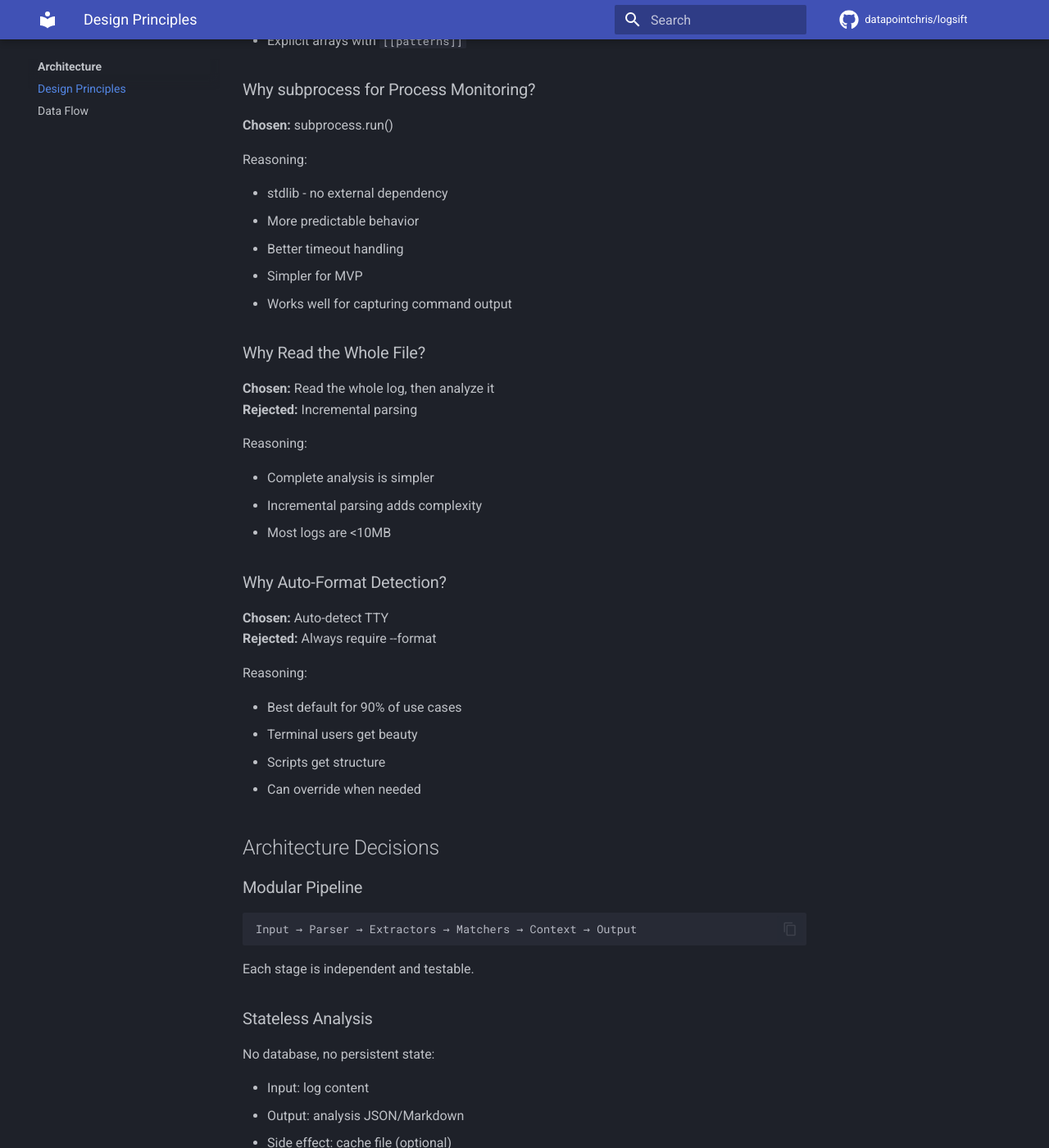
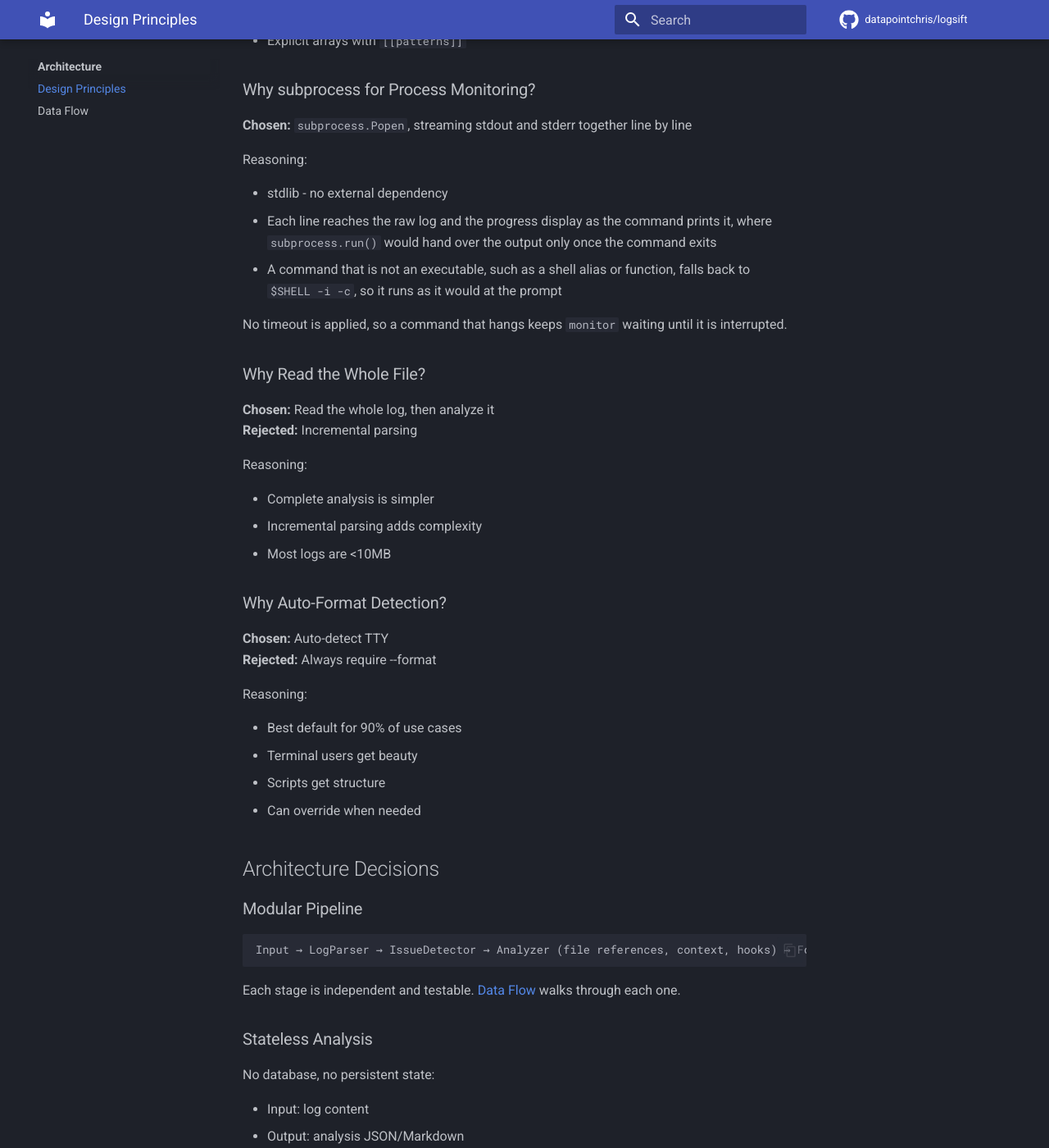
Before and after one commit to datapointchris/logsift, an MkDocs documentation site: the page built from docs/architecture/design-principles.md, in a window 1280 px wide and 1400 px high, scrolled down 2176 px. Shown: the whole window at 82% size. Built offline with MkDocs 1.6.1 and Material for MkDocs 9.7.7, drawn with Linux system fonts in a browser that asks for light colours; comment, search, counter and statistics services are not loaded; the version menu is left out.

Commit message:
docs(architecture): describe monitor's Popen stream and the real pipeline stages
The design principles said monitoring uses subprocess.run(), chosen
partly for better timeout handling, and the data flow page showed
subprocess.run capturing stdout and stderr. monitor_command streams one
merged stdout and stderr through subprocess.Popen line by line, falls
back to $SHELL -i -c for an alias or function, and sets no timeout. Both
pages now say so. The pipeline diagram named Extractors and Matchers
stages that do not exist, and now names LogParser, IssueDetector and the
Analyzer.

Agent-Name: claude-code-unattended
Agent-Session: b32776bb-b5a3-43ec-bee5-7f92e029b795
Agent-Run: 01a1c45c-0859-7cc2-a63f-41e3cdbcfbe9
Worklog: 2922.1

````diff
--- a/docs/architecture/design-principles.md
+++ b/docs/architecture/design-principles.md
@@ -80,15 +80,17 @@ Reasoning:
 
 ### Why subprocess for Process Monitoring?
 
-**Chosen:** subprocess.run()
+**Chosen:** `subprocess.Popen`, streaming stdout and stderr together line by line
 
 Reasoning:
 
 - stdlib - no external dependency
-- More predictable behavior
-- Better timeout handling
-- Simpler for MVP
-- Works well for capturing command output
+- Each line reaches the raw log and the progress display as the command prints it, where
+  `subprocess.run()` would hand over the output only once the command exits
+- A command that is not an executable, such as a shell alias or function, falls back to
+  `$SHELL -i -c`, so it runs as it would at the prompt
+
+No timeout is applied, so a command that hangs keeps `monitor` waiting until it is interrupted.
 
 ### Why Read the Whole File?
 
@@ -118,10 +120,10 @@ Reasoning:
 ### Modular Pipeline
 
 ```text
-Input → Parser → Extractors → Matchers → Context → Output
+Input → LogParser → IssueDetector → Analyzer (file references, context, hooks) → Formatter → Output
 ```
 
-Each stage is independent and testable.
+Each stage is independent and testable. [Data Flow](data-flow.md) walks through each one.
 
 ### Stateless Analysis
 
````
Also changed, not shown: docs/architecture/data-flow.md (+5 -3 lines).
